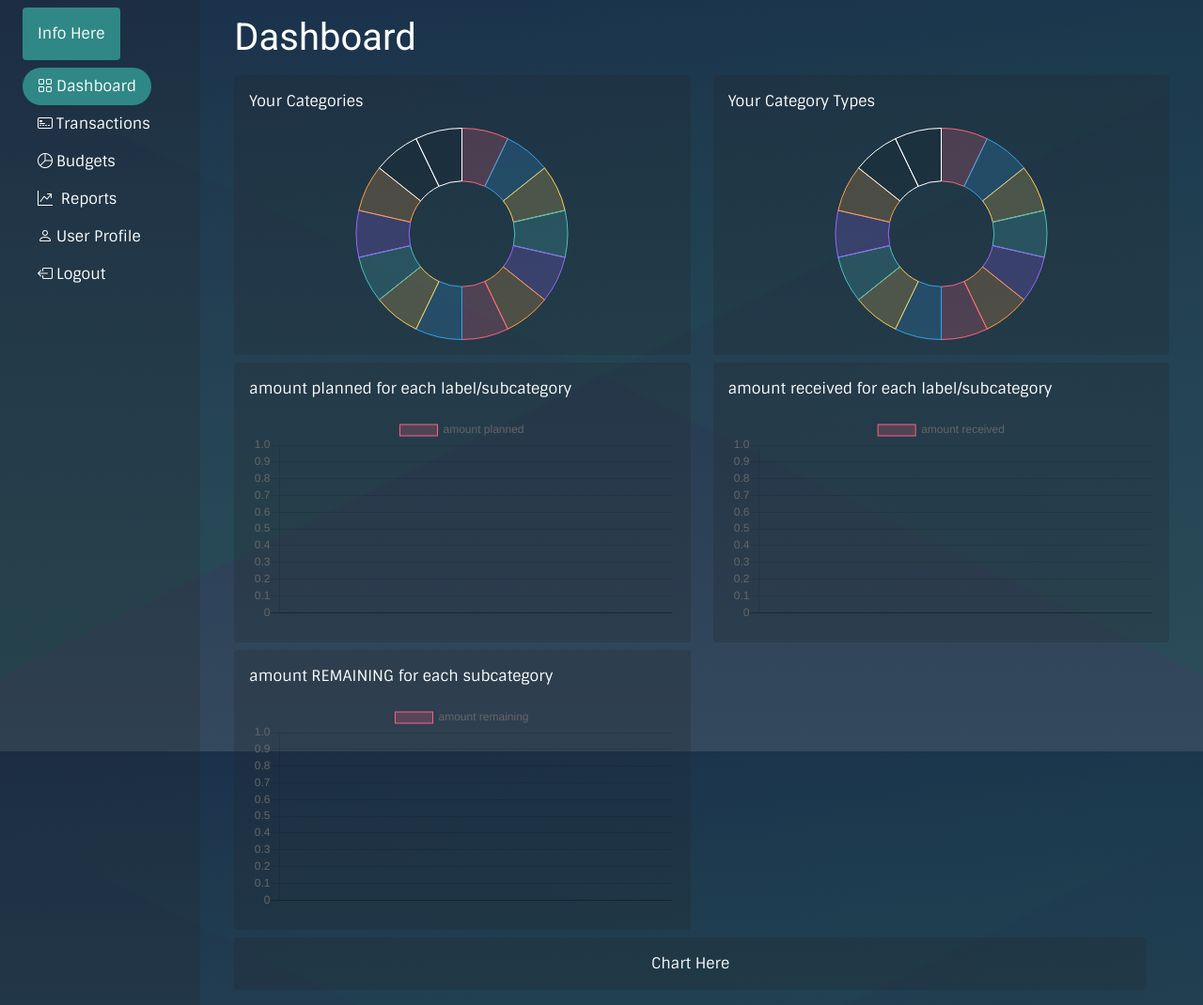
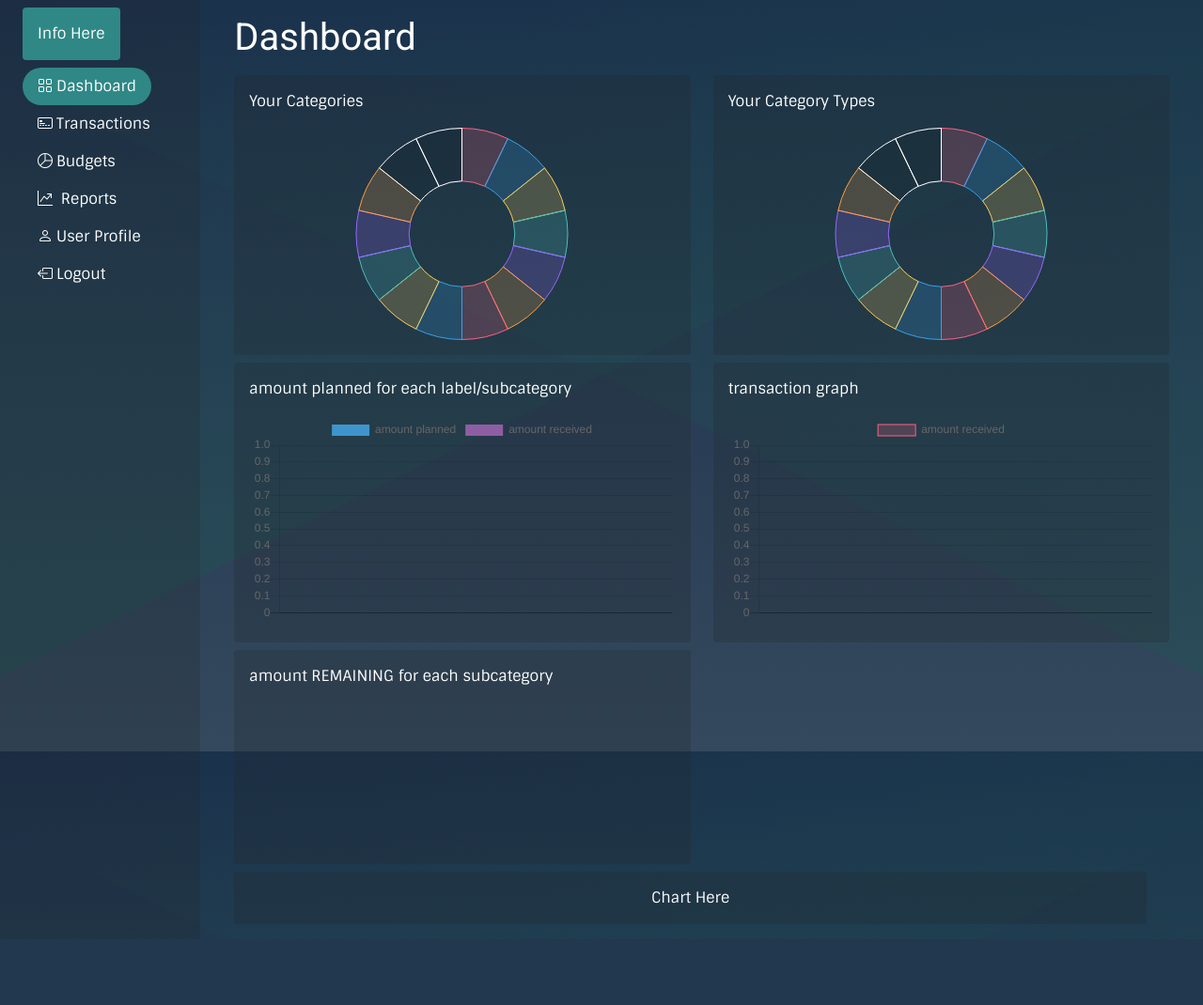
Before and after one commit to tkashi137/WEB4350_Capstone, a Django app: page /budget/dashboard/ in a window 1280 px wide. Shown: the whole page at 94% size. After the commit the page ends 962 px from the top, so only its background shows below. Run offline with Django 4.2, Linux system fonts and the light colour scheme; a user stored in the database is signed in; data comes from the database, SQL or seed files in the repository; both versions use the stored data as it was after the commit; some libraries are stand-ins or nearby versions.

Commit message:
transaction chart

```diff
--- a/budget/admin.py
+++ b/budget/admin.py
@@ -13,5 +13,7 @@ class LabelAdmin(admin.ModelAdmin):
     list_display = ['name', 'user']
     list_filter = ['name', 'user']
 
-
-admin.site.register(Transaction)
+@admin.register(Transaction)
+class LabelAdmin(admin.ModelAdmin):
+    list_display = ['description', 'user']
+    list_filter = ['description', 'user']
--- a/budget/templates/budget/dashboard.html
+++ b/budget/templates/budget/dashboard.html
@@ -6,6 +6,12 @@
 {{ label_names|json_script:"label_names"}}
 {{ label_amountRec|json_script:"label_amountRec"}}
 {{ label_amountPlanned|json_script:"label_amountPlanned"}}
+{{ transaction_description|json_script:"transaction_description"}}
+{{ transaction_type|json_script:"transaction_type"}}
+{{ transaction_label|json_script:"transaction_label"}}
+{{ transaction_amount|json_script:"transaction_amount"}}
+{{ transaction_date|json_script:"transaction_date"}}
+
 
 
 <div class="col py-3">
@@ -88,6 +94,7 @@
                         <script type="text/javascript">
                         var categoryTypes = JSON.parse(document.getElementById('category_types').textContent)
                         console.log(categoryTypes)
+
                         $(document).ready(function(){
                             var ctx = document.getElementById('myChart2').getContext('2d');
                             var myCategory = new Chart(ctx, {
@@ -167,39 +174,18 @@
                                 type: 'bar',
                                 data: {
                                     labels: labelNames,
-                                    datasets: [{
-                                        label: 'amount planned',
-                                        data: labelAmountPlanned,
-                                        backgroundColor: [
-                                            'rgba(255, 99, 132, 0.2)',
-                                            'rgba(54, 162, 235, 0.2)',
-                                            'rgba(255, 206, 86, 0.2)',
-                                            'rgba(75, 192, 192, 0.2)',
-                                            'rgba(153, 102, 255, 0.2)',
-                                            'rgba(255, 159, 64, 0.2)',
-                                            'rgba(255, 99, 132, 0.2)',
-                                            'rgba(54, 162, 235, 0.2)',
-                                            'rgba(255, 206, 86, 0.2)',
-                                            'rgba(75, 192, 192, 0.2)',
-                                            'rgba(153, 102, 255, 0.2)',
-                                            'rgba(255, 159, 64, 0.2)',
-                                        ],
-                                        borderColor: [
-                                            'rgba(255, 99, 132, 1)',
-                                            'rgba(54, 162, 235, 1)',
-                                            'rgba(255, 206, 86, 1)',
-                                            'rgba(75, 192, 192, 1)',
-                                            'rgba(153, 102, 255, 1)',
-                                            'rgba(255, 159, 64, 1)',
-                                            'rgba(255, 99, 132, 1)',
-                                            'rgba(54, 162, 235, 1)',
-                                            'rgba(255, 206, 86, 1)',
-                                            'rgba(75, 192, 192, 1)',
-                                            'rgba(153, 102, 255, 1)',
-                                            'rgba(255, 159, 64, 1)',
-                                        ],
-                                        borderWidth: 1
-                                    }]
+                                    datasets: [
+                                    {
+                                    label: 'amount planned',
+                                    backgroundColor: "#3e95cd",
+                                    data: labelAmountPlanned
+                                    },
+                                    {
+                                    label: 'amount received',
+                                    backgroundColor: "#8e5ea2",
+                                    data: labelAmountRec,
+                                    },
+                                   ]
                                 },
                                 options: {
                                     scales: {
@@ -217,26 +203,28 @@
             <div class="col-md-6">
                 <div class="card text-white bg-dark h-100 bg-opacity-25">
                     <div class="card-body">
-                        <p>amount received for each label/subcategory</p>
+                        <p>transaction graph</p>
                         <canvas id="myChart4"></canvas>
                         <script type="text/javascript">
-                        var labelNames = JSON.parse(document.getElementById('label_names').textContent)
-                        console.log(labelNames)
-                        var labelAmountRec = JSON.parse(document.getElementById('label_amountRec').textContent)
-                        console.log(labelAmountRec)
-                        var labelAmountPlanned = JSON.parse(document.getElementById('label_amountPlanned').textContent)
-                        console.log(labelAmountPlanned)
-                        var amountremaining = labelAmountPlanned - labelAmountRec
-                        console.log(amountremaining)
+                        var transactionDescription = JSON.parse(document.getElementById('transaction_description').textContent)
+                        console.log(transactionDescription)
+                        var transactionType = JSON.parse(document.getElementById('transaction_type').textContent)
+                        console.log(transactionType)
+                        var transactionLabel = JSON.parse(document.getElementById('transaction_label').textContent)
+                        console.log(transactionLabel)
+                        var transactionAmount = JSON.parse(document.getElementById('transaction_amount').textContent)
+                        console.log(transactionAmount)
+                        var transactionDate= JSON.parse(document.getElementById('transaction_date').textContent)
+                        console.log(transactionDate)
                         $(document).ready(function(){
                             var ctx = document.getElementById('myChart4').getContext('2d');
                             var myLabel = new Chart(ctx, {
                                 type: 'bar',
                                 data: {
-                                    labels: labelNames,
+                                    labels: transactionDate,
                                     datasets: [{
                                         label: 'amount received',
-                                        data: labelAmountRec,
+                                        data: transactionAmount,
                                         backgroundColor: [
                                             'rgba(255, 99, 132, 0.2)',
                                             'rgba(54, 162, 235, 0.2)',
@@ -343,6 +331,11 @@
                                             beginAtZero: true
                                         }
                                     }
+                                    xAxes: [{
+                                        ticks: {
+                                            autoSkip: true,
+                                            maxTicksLimit: 5,
+
                                 }
                     });
                         });
--- a/budget/views.py
+++ b/budget/views.py
@@ -28,7 +28,13 @@ def dashboard(request):
     label_names = list(labels_list.values_list('name', flat=True))
     label_amountRec = list(labels_list.values_list('amount_received', flat=True))
     label_amountPlanned = list(labels_list.values_list('amount_planned', flat=True))
-    transactions_list = Transaction.objects.all()
+    transactions_list = Transaction.objects.filter(user=user) if user.is_authenticated else Label.objects.all()
+    transaction_description = list(transactions_list.values_list('description', flat=True))
+    transaction_type = list(transactions_list.values_list('type', flat=True))
+    transaction_label = list(transactions_list.values_list('label', flat=True))
+    transaction_amount = list(transactions_list.values_list('amount', flat=True))
+    transaction_date = list(transactions_list.values_list('date', flat=True))
+
     template = loader.get_template('budget/dashboard.html')
     context = {
         'categories_list': categories_list,
@@ -39,6 +45,11 @@ def dashboard(request):
         'label_amountRec': label_amountRec,
         'label_amountPlanned': label_amountPlanned,
         'transactions_list': transactions_list,
+        'transaction_description': transaction_description,
+        'transaction_type': transaction_type,
+        'transaction_label': transaction_label,
+        'transaction_amount': transaction_amount,
+        'transaction_date': transaction_date,
     }
     return HttpResponse(template.render(context, request))
 
```
Also changed, not shown: db.sqlite3.
